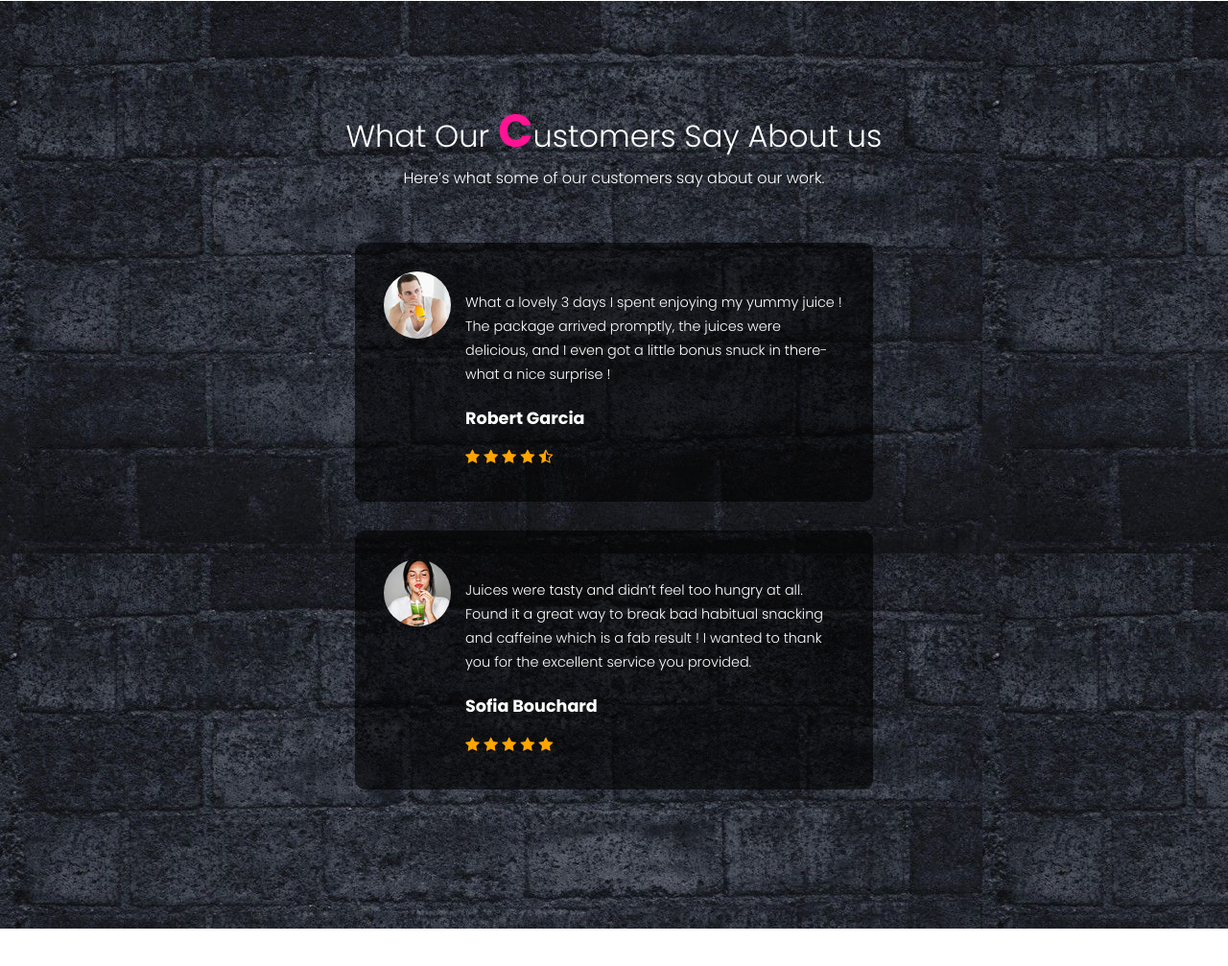
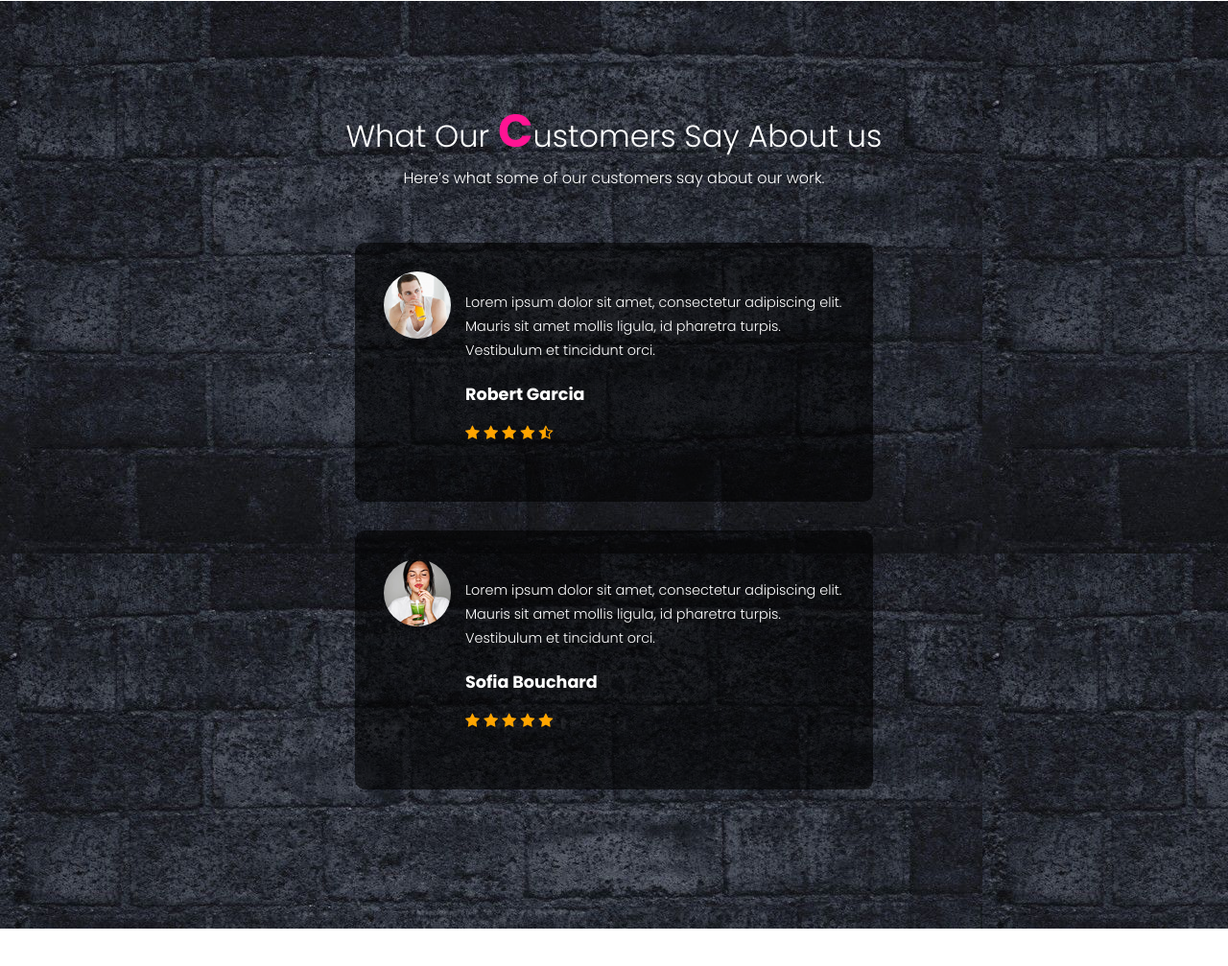
Before and after one commit to IhssaneLachheb/JuiceDrinks.github.io, a plain HTML site: page index.html in a window 1280 px wide. Shown: the part 3896-4903 px from the top of the page at 96% size. Drawn offline with Linux system fonts and the light colour scheme.

Commit message:
Update index.html

```diff
--- a/index.html
+++ b/index.html
@@ -170,7 +170,7 @@
 			<div class="box">
 				<img src="assets/images/testimonials/feed.jpg" alt="" />
 				<div class="feedback">
-					<p>What a lovely 3 days I spent enjoying my yummy juice !<br> The package arrived promptly, the juices were delicious, and I even got a little bonus snuck in there- what a nice surprise ! </p>
+					<p>Lorem ipsum dolor sit amet, consectetur adipiscing elit. Mauris sit amet mollis ligula, id pharetra turpis. Vestibulum et tincidunt orci. </p>
 					<h3> Robert Garcia </h3>
 					<div class="stars">
 						<i class="fa fa-star"></i>
@@ -184,7 +184,7 @@
 			<div class="box">
 				<img src="assets/images/testimonials/back.jpg" alt="" />
 				<div class="feedback">
-					<p> Juices were tasty and didn’t feel too hungry at all. Found it a great way to break bad habitual snacking and caffeine which is a fab result ! I wanted to thank you for the excellent service you provided. </p>
+					<p> Lorem ipsum dolor sit amet, consectetur adipiscing elit. Mauris sit amet mollis ligula, id pharetra turpis. Vestibulum et tincidunt orci. </p>
 					<h3> Sofia Bouchard </h3>
 					<div class="stars">
 						<i class="fa fa-star"></i>
```
